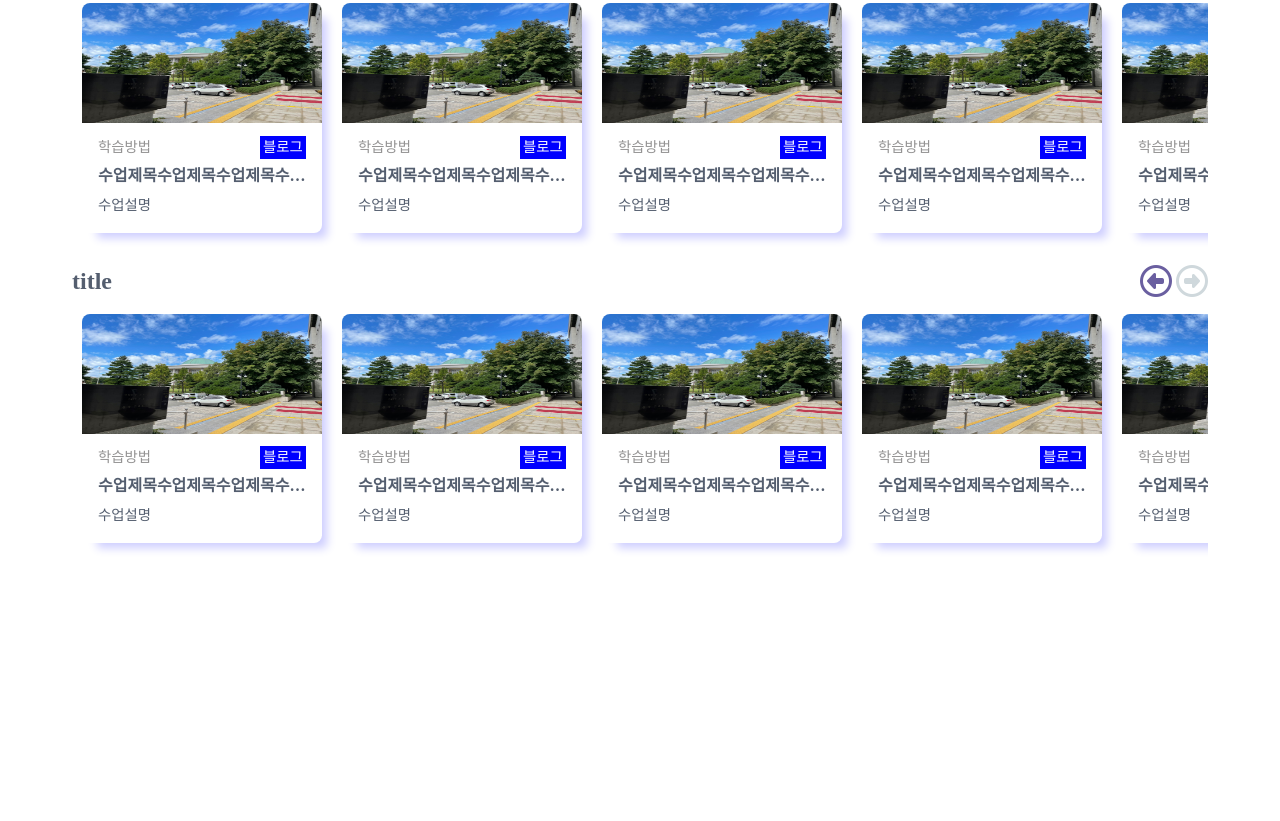
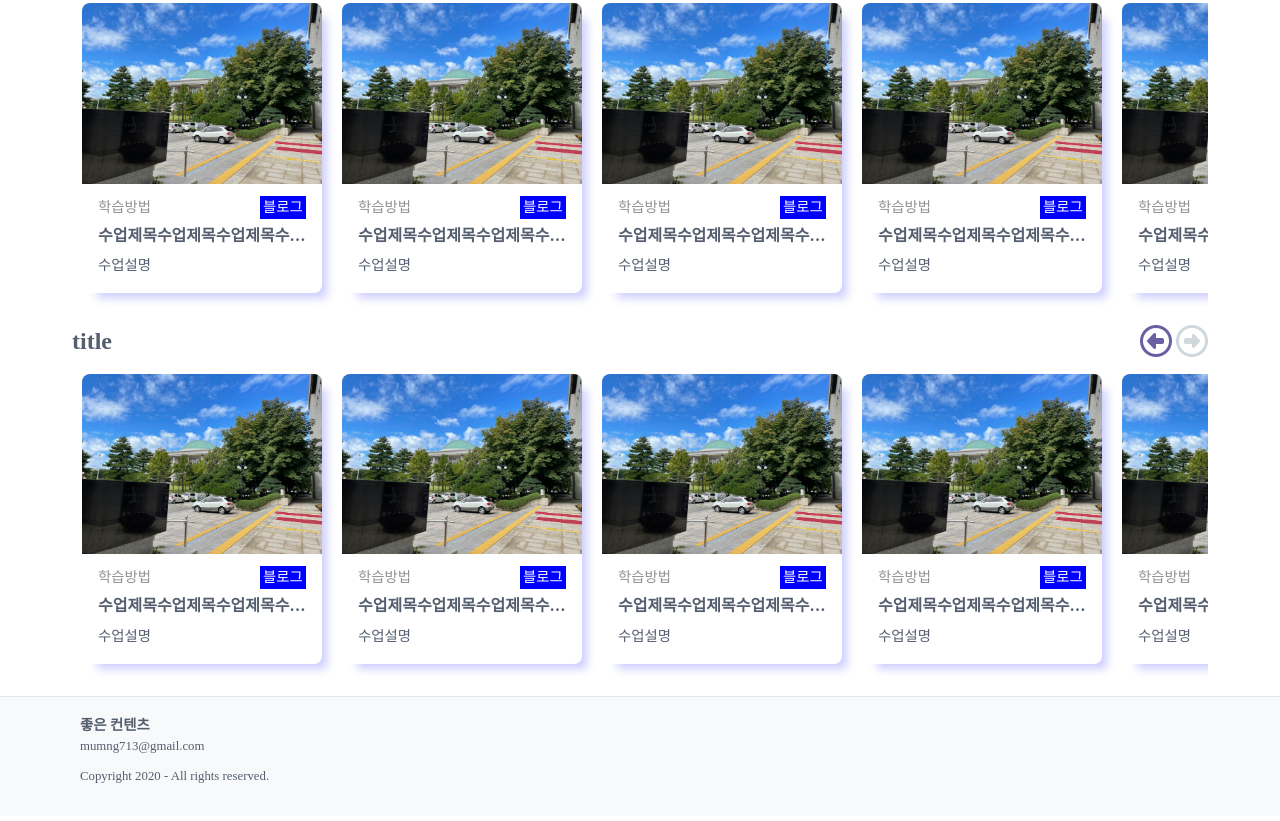
Before and after one commit to mumng/myblog, a plain HTML site: page index.html in a window 1280 px wide. Shown: the part 735-1556 px from the top of the page. Before the commit the page ends 1294 px from the top, so only its background shows below. Drawn offline with Linux system fonts and the light colour scheme; a web font is replaced by a local one.

Commit message:
Modified

```diff
--- a/css/style.css
+++ b/css/style.css
@@ -16,6 +16,32 @@ header {
   top: 0;
   left: 0;
   z-index: 1000;
+}
+
+footer {
+  border-top: 1px solid #e4e4e4;
+  background-color: #f8f9fa;
+  padding: 1rem 0;
+  margin: 1rem 0;
+}
+
+.footer-message {
+  font-weight: bold;
+  font-size: 0.9rem;
+  color: #545e6f;
+  margin: 0.3rem 0.5rem;
+}
+
+.footer-contact {
+  font-size: 0.8rem;
+  color: #545e6f;
+  margin: 0 0.5rem;
+}
+
+.footer-copyright {
+  font-size: 0.8rem;
+  color: #545e6f;
+  margin: 1rem 0.5rem;
 }
 
 .inner {
@@ -198,11 +224,12 @@ section {
 }
 
 .class-card {
-  width: 240px;
+  max-width: 240px;
   box-shadow: 10px 10px 10px -5px rgba(0, 0, 255, 0.2);
   border-radius: 8px;
   margin: 0 10px;
   transition: 0.5s;
+  flex-shrink: 0;
 }
 
 .class-card:hover {
@@ -212,8 +239,8 @@ section {
 
 .class-image {
   border-radius: 8px 8px 0 0;
-  width: 100%;
-  height: 120px;
+  max-width: 100%;
+
 }
 
 .class-container {
--- a/index.html
+++ b/index.html
@@ -284,6 +284,12 @@
         </div>
       </div>
     </section>
-    <footer></footer>
+    <footer>
+      <div class="inner">
+        <div class="footer-message">좋은 컨텐츠</div>
+        <div class="footer-contact">mumng713@gmail.com</div>
+        <div class="footer-copyright">Copyright 2020 - All rights reserved.</div>
+      </div>
+    </footer>
   </body>
 </html>
```
